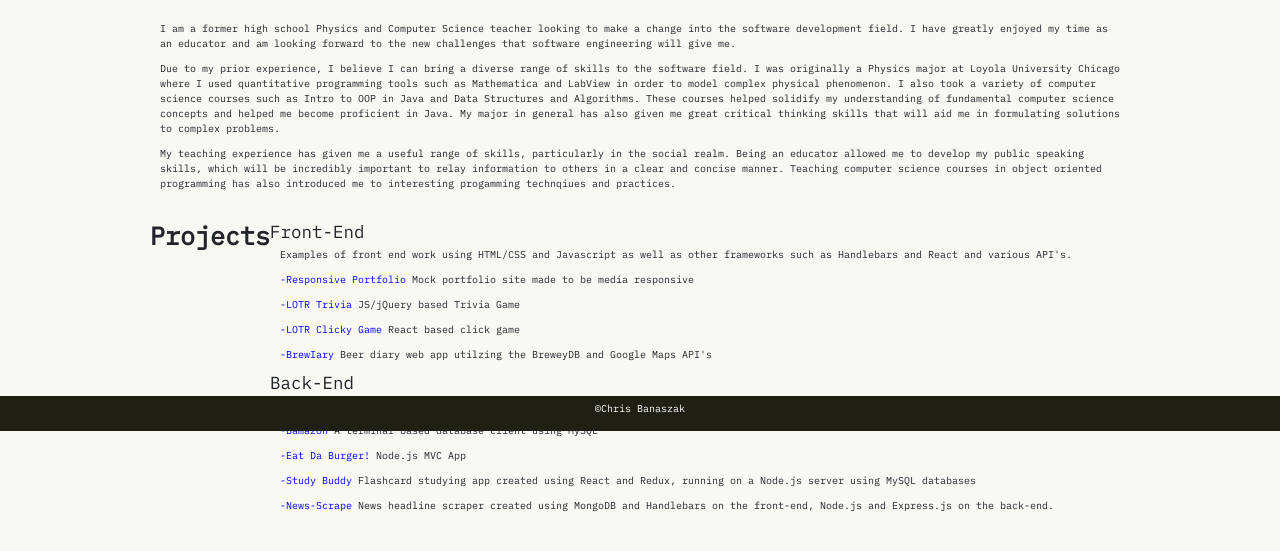
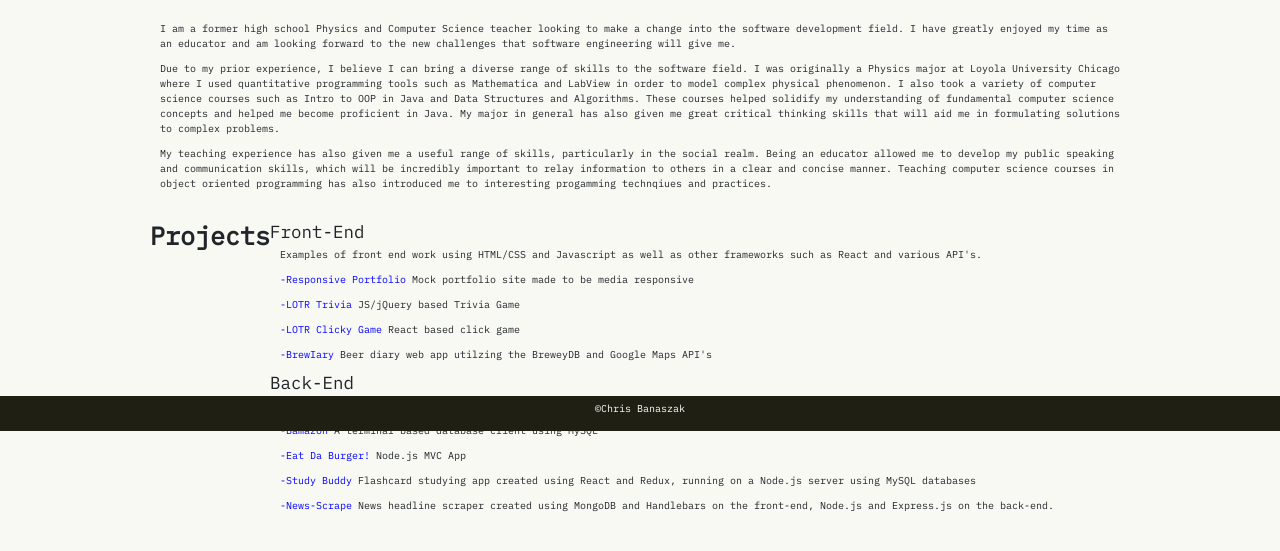
Before and after one commit to cbanaszak133/cbanaszak133.github.io, a plain HTML site: page index.html in a window 1280 px wide. Shown: the part 369-920 px from the top of the page. Drawn offline with nearby package versions, Linux system fonts and the light colour scheme.

Commit message:
fixed up some grammar

```diff
--- a/index.html
+++ b/index.html
@@ -47,8 +47,7 @@
 					order to model complex physical phenomenon. I also took a variety of computer science courses such as Intro to OOP in Java and Data Structures and Algorithms. These courses helped solidify my understanding of fundamental computer science concepts and helped me become proficient in Java. My major in general has also given me great critical thinking skills that will
 					aid me in formulating solutions to complex problems.</p>
 
-					<p>My teaching experience has given me a useful range of skills, particularly in the social realm. Being an educator allowed me
-					to develop my public speaking skills, which will be incredibly important to relay information to others in a clear and concise manner. Teaching computer science courses in object oriented programming has also introduced me to interesting progamming technqiues and practices.
+					<p>My teaching experience has also given me a useful range of skills, particularly in the social realm. Being an educator allowed me to develop my public speaking and communication skills, which will be incredibly important to relay information to others in a clear and concise manner. Teaching computer science courses in object oriented programming has also introduced me to interesting progamming technqiues and practices.
 					</p>
 
 			</div>
@@ -62,7 +61,7 @@
 
 				<div>
 					<h3>Front-End</h3>
-					<p>Examples of front end work using HTML/CSS and Javascript as well as other frameworks such as Handlebars and React and various API's.</p>
+					<p>Examples of front end work using HTML/CSS and Javascript as well as other frameworks such as React and various API's.</p>
 						<p><a href="https://cbanaszak133.github.io/Responsive-Portfolio/Basic-Portfolio/">
 								-Responsive Portfolio</a> Mock portfolio site made to be media responsive</p>
 
```
